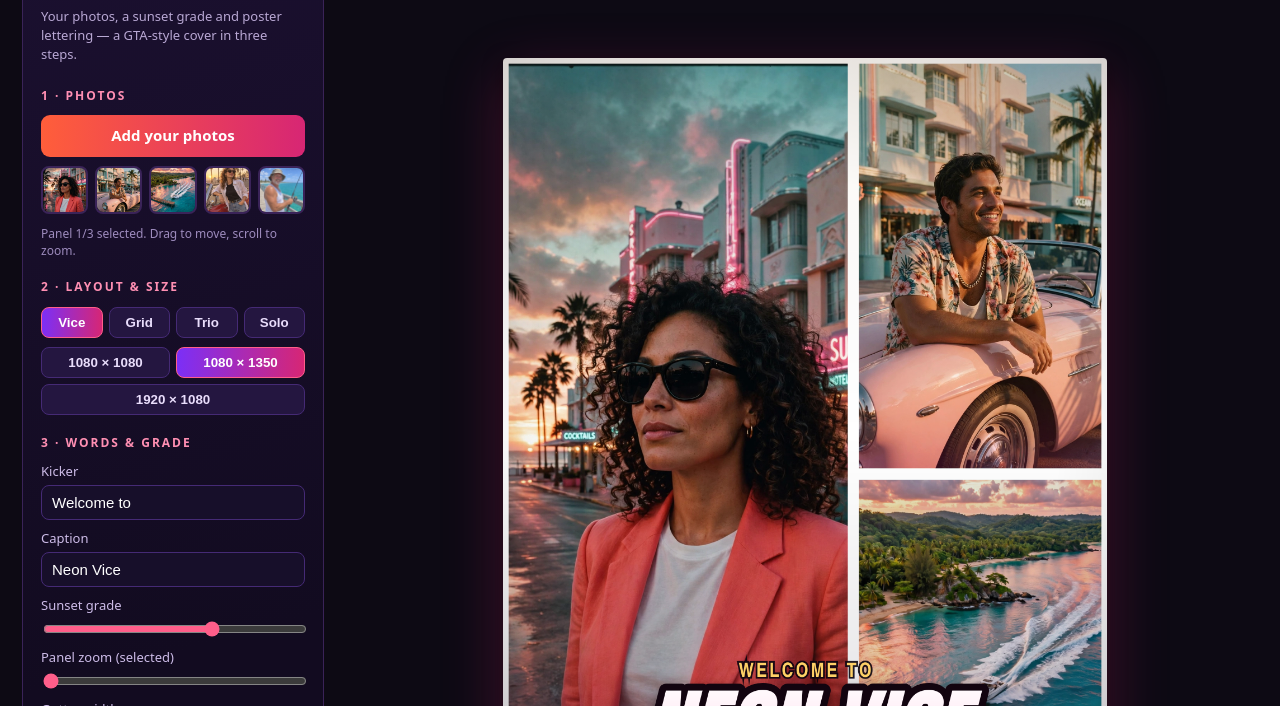
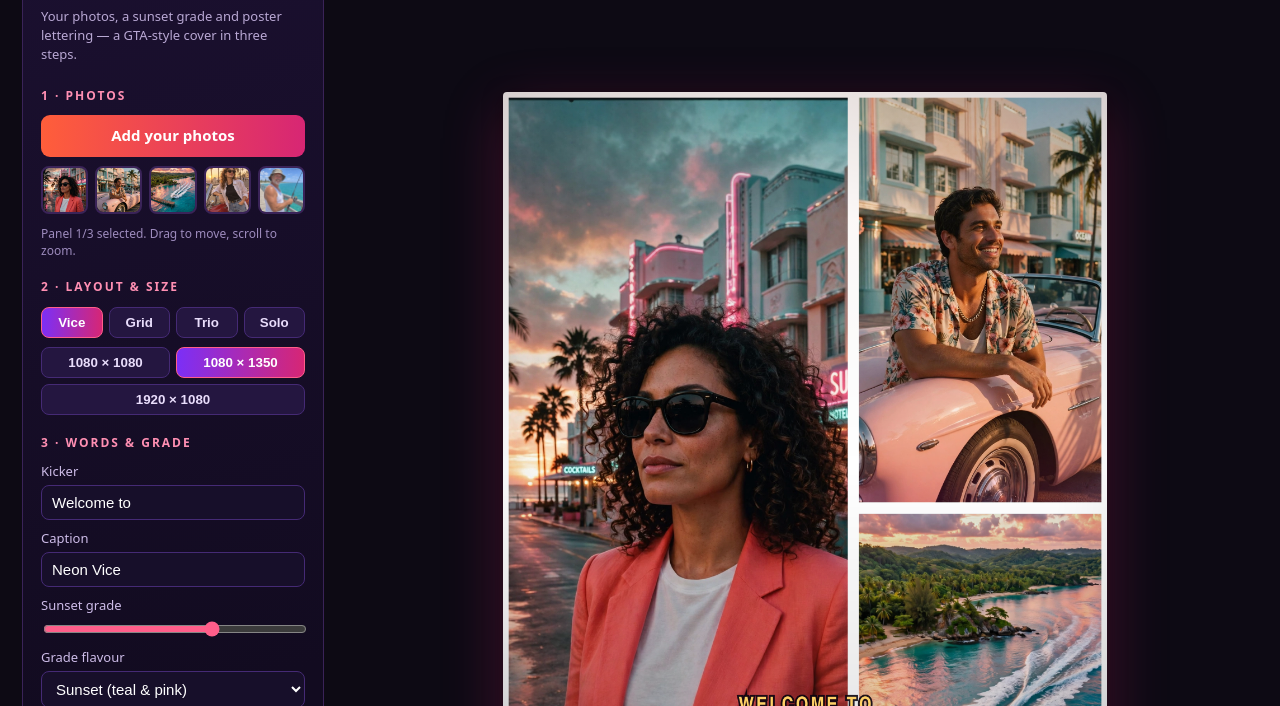
Before and after one commit to nipin951/vice-frame, a plain HTML site: page app/index.html in a window 1280 px wide. Shown: the part 94-800 px from the top of the page. Drawn offline with Linux system fonts and the light colour scheme.

Commit message:
add grade flavours (sunset / neon / gold), refresh screenshots, drop generator sidecars

```diff
--- a/app/index.html
+++ b/app/index.html
@@ -42,6 +42,13 @@
     <label class="fieldLabel">Sunset grade
       <input id="gradeSlider" type="range" min="0" max="100" value="65">
     </label>
+    <label class="fieldLabel">Grade flavour
+      <select id="gradeModeSelect">
+        <option value="sunset" selected>Sunset (teal &amp; pink)</option>
+        <option value="neon">Neon nights (cyan &amp; magenta)</option>
+        <option value="gold">Golden hour (amber)</option>
+      </select>
+    </label>
     <label class="fieldLabel">Panel zoom (selected)
       <input id="zoomSlider" type="range" min="100" max="400" value="100">
     </label>
--- a/app/src/cover.js
+++ b/app/src/cover.js
@@ -53,11 +53,19 @@ export function makeCoverState() {
     caption: 'Neon Vice',
     kicker: 'WELCOME TO',
     grade: 0.65,
+    gradeMode: 'sunset',
     gutter: 10,
     frame: '#ffffff',
     captionAtTop: false,
   };
 }
+
+// Colour recipes for the grade: teal from the top, a warm band, a hot colour low.
+export const GRADE_MODES = {
+  sunset: { top: [24, 160, 190], band: [255, 110, 60], low: [215, 38, 116], vig: [8, 2, 18] },
+  neon: { top: [64, 224, 255], band: [150, 80, 255], low: [255, 43, 214], vig: [4, 0, 24] },
+  gold: { top: [64, 120, 160], band: [255, 170, 60], low: [200, 90, 20], vig: [16, 8, 2] },
+};
 
 export function setLayout(state, layoutId) {
   const layout = PANEL_LAYOUTS[layoutId];
@@ -89,14 +97,17 @@ function drawPhotoInPanel(ctx, panel, x, y, w, h) {
   ctx.drawImage(img, dx, dy, dw, dh);
 }
 
-// The sunset grade inside one panel: teal from the top, hot pink low, a warm sun band.
-function gradePanel(ctx, x, y, w, h, amount) {
+// The colour grade inside one panel: cool from the top, a warm band, a hot colour low.
+function gradePanel(ctx, x, y, w, h, amount, mode) {
   if (amount <= 0) return;
+  const [tr, tg, tb] = mode.top;
+  const [br, bg, bb] = mode.band;
+  const [lr, lg, lb] = mode.low;
   const top = ctx.createLinearGradient(0, y, 0, y + h);
-  top.addColorStop(0, `rgba(24, 160, 190, ${0.16 * amount})`);
+  top.addColorStop(0, `rgba(${tr}, ${tg}, ${tb}, ${0.16 * amount})`);
   top.addColorStop(0.45, 'rgba(0,0,0,0)');
-  top.addColorStop(0.78, `rgba(255, 110, 60, ${0.14 * amount})`);
-  top.addColorStop(1, `rgba(215, 38, 116, ${0.34 * amount})`);
+  top.addColorStop(0.78, `rgba(${br}, ${bg}, ${bb}, ${0.14 * amount})`);
+  top.addColorStop(1, `rgba(${lr}, ${lg}, ${lb}, ${0.34 * amount})`);
   ctx.fillStyle = top;
   ctx.fillRect(x, y, w, h);
 }
@@ -116,22 +127,24 @@ function drawPanelCollage(ctx, w, h, state) {
     ctx.rect(px, py, pw, ph);
     ctx.clip();
     drawPhotoInPanel(ctx, state.panels[i], px, py, pw, ph);
-    gradePanel(ctx, px, py, pw, ph, state.grade);
+    gradePanel(ctx, px, py, pw, ph, state.grade, GRADE_MODES[state.gradeMode] ?? GRADE_MODES.sunset);
     ctx.restore();
   });
 }
 
-function applyGlobalGrade(ctx, w, h, amount) {
+function applyGlobalGrade(ctx, w, h, amount, mode) {
   if (amount <= 0) return;
+  const [br, bg, bb] = mode.band;
+  const [vr, vg, vb] = mode.vig;
   const warm = ctx.createLinearGradient(0, 0, 0, h);
-  warm.addColorStop(0, `rgba(255, 170, 60, ${0.08 * amount})`);
+  warm.addColorStop(0, `rgba(${br}, ${bg}, ${bb}, ${0.08 * amount})`);
   warm.addColorStop(0.5, 'rgba(0,0,0,0)');
-  warm.addColorStop(1, `rgba(30, 6, 44, ${0.22 * amount})`);
+  warm.addColorStop(1, `rgba(${vr}, ${vg}, ${vb}, ${0.22 * amount})`);
   ctx.fillStyle = warm;
   ctx.fillRect(0, 0, w, h);
   const vig = ctx.createRadialGradient(w / 2, h / 2, Math.min(w, h) * 0.42, w / 2, h / 2, Math.max(w, h) * 0.78);
   vig.addColorStop(0, 'rgba(0,0,0,0)');
-  vig.addColorStop(1, `rgba(8, 2, 18, ${0.36 * amount})`);
+  vig.addColorStop(1, `rgba(${vr}, ${vg}, ${vb}, ${0.36 * amount})`);
   ctx.fillStyle = vig;
   ctx.fillRect(0, 0, w, h);
 }
@@ -197,7 +210,7 @@ export function drawCover(canvas, state) {
   const ctx = canvas.getContext('2d');
   const { width: w, height: h } = canvas;
   drawPanelCollage(ctx, w, h, state);
-  applyGlobalGrade(ctx, w, h, state.grade);
+  applyGlobalGrade(ctx, w, h, state.grade, GRADE_MODES[state.gradeMode] ?? GRADE_MODES.sunset);
   drawCaptionLettering(ctx, w, h, state);
 }
 
--- a/app/src/main.js
+++ b/app/src/main.js
@@ -141,6 +141,10 @@ function bindControls() {
     state.grade = Number(e.target.value) / 100;
     renderCover();
   });
+  document.getElementById('gradeModeSelect').addEventListener('change', (e) => {
+    state.gradeMode = e.target.value;
+    renderCover();
+  });
   document.getElementById('gutterSlider').addEventListener('input', (e) => {
     state.gutter = Number(e.target.value);
     renderCover();
@@ -241,6 +245,7 @@ async function applyShotParams(params) {
   if (params.get('caption') !== null) state.caption = params.get('caption');
   if (params.get('kicker') !== null) state.kicker = params.get('kicker');
   if (params.get('grade') !== null) state.grade = Number(params.get('grade'));
+  if (params.get('mode') !== null) state.gradeMode = params.get('mode');
   if (params.get('top') === '1') state.captionAtTop = true;
 
   const photoList = (params.get('photos') ?? params.get('photo') ?? '')
--- a/shots.json
+++ b/shots.json
@@ -1 +1 @@
-[{"h":1280,"name":"1-cover.jpg","query":"?shot=cover&size=portrait&layout=vice&photos=heroine,driver,speedboat&caption=Neon%20Vice&kicker=Welcome%20to","w":1024},{"h":720,"name":"2-editor.jpg","query":"?shot=editor&size=portrait&layout=vice&photos=heroine,driver,speedboat,driver&caption=Neon%20Vice&kicker=Welcome%20to","w":1280},{"h":720,"name":"3-cover.jpg","query":"?shot=cover&size=wide&layout=vice&photos=driver,speedboat,heroine&caption=Sunset%20Heist&kicker=One%20last%20ride","w":1280},{"h":1080,"name":"4-cover.jpg","query":"?shot=cover&size=square&layout=grid&photos=heroine,driver,speedboat,boulevard&caption=Beach%20Money&kicker=Vice%20Frame%20presents","w":1080}]
+[{"h":1280,"name":"1-cover.jpg","query":"?shot=cover&size=portrait&layout=vice&photos=heroine,driver,speedboat&caption=Neon%20Vice&kicker=Welcome%20to","w":1024},{"h":720,"name":"2-editor.jpg","query":"?shot=editor&size=portrait&layout=vice&photos=heroine,driver,speedboat,driver&caption=Neon%20Vice&kicker=Welcome%20to","w":1280},{"h":720,"name":"3-cover.jpg","query":"?shot=cover&size=wide&layout=vice&photos=driver,speedboat,heroine&caption=Sunset%20Heist&kicker=One%20last%20ride&mode=neon","w":1280},{"h":1080,"name":"4-cover.jpg","query":"?shot=cover&size=square&layout=grid&photos=heroine,driver,speedboat,boulevard&caption=Beach%20Money&kicker=Vice%20Frame%20presents","w":1080}]
```
Also changed, not shown: app/samples/media-generation-driver-1795234172.json (deleted, +0 -9 lines), app/samples/media-generation-heroine-1795234169.json (deleted, +0 -9 lines), app/samples/media-generation-speedboat-1795234168.json (deleted, +0 -9 lines), screenshots/1-cover.jpg, screenshots/2-editor.jpg, screenshots/3-cover.jpg, screenshots/4-cover.jpg.
